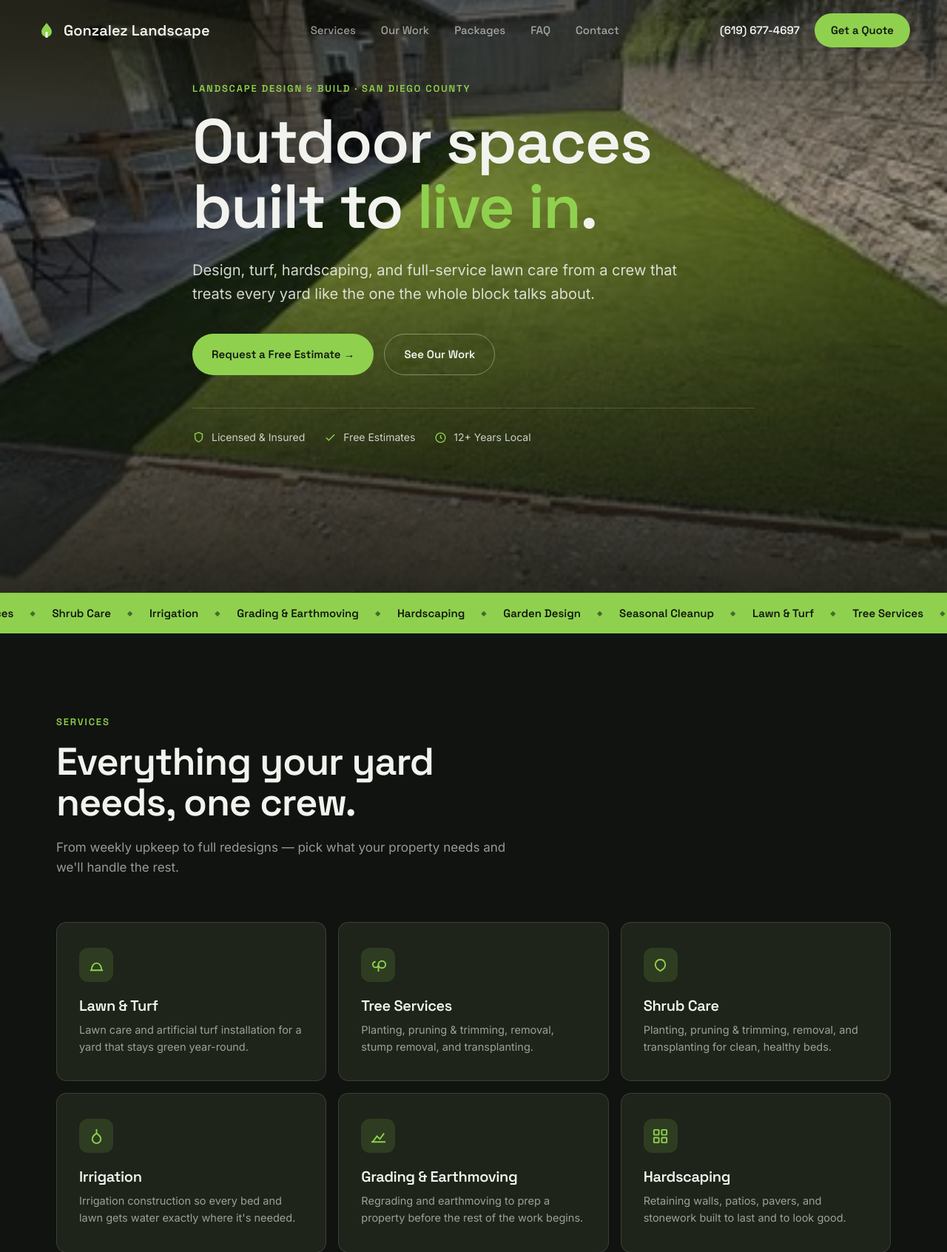
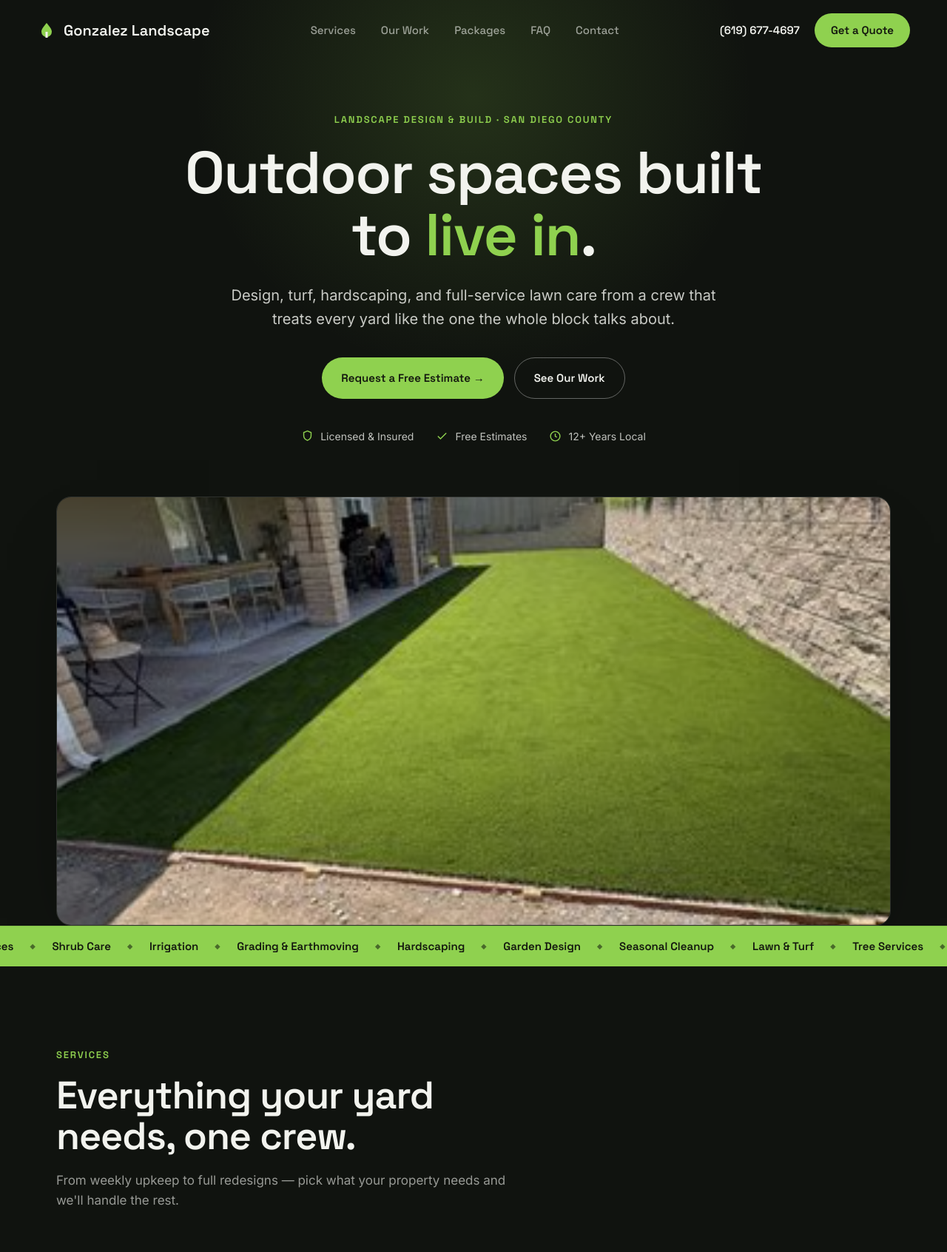
Before and after one commit to lukedivinere/Luciano-DiVinere---Claude-Code-Repository-1, a Python web app: template templates/landscaping-modern/index.html in a window 1280 px wide. Shown: the top 1692 px of the page at 74% size. Run offline with Jinja, Linux system fonts and the light colour scheme; the template is opened without the code that fills it, so the values that code supplies are empty.

Commit message:
Rework modern landscaping template: contained photos, no backgrounds
Per feedback, photos should appear as self-contained blocks that reveal on
scroll rather than sitting behind text:
- Hero: solid dark background with a framed showcase photo below the copy
  (reveals on scroll) instead of a full-bleed background image + overlay
- Testimonial: framed photo beside the quote instead of a background image
- Removed the .hero-bg / .quote-bg background-image treatments

Co-Authored-By: Claude Opus 4.8 <noreply@anthropic.com>
Claude-Session: https://claude.ai/code/session_01T5RdxHEWpgJtvnAMxpfjz6

```diff
--- a/templates/landscaping-modern/index.html
+++ b/templates/landscaping-modern/index.html
@@ -84,18 +84,22 @@
     .hamburger{display:flex;}
   }
 
-  /* ── hero ── */
-  .hero{position:relative;min-height:100svh;display:flex;align-items:flex-end;isolation:isolate;}
-  .hero-bg{position:absolute;inset:0;z-index:-2;width:100%;height:100%;object-fit:cover;}
-  .hero::after{content:"";position:absolute;inset:0;z-index:-1;background:linear-gradient(180deg, rgba(16,19,15,0.62) 0%, rgba(16,19,15,0.30) 34%, rgba(16,19,15,0.86) 100%);}
-  .hero-inner{padding:0 0 88px;max-width:760px;}
-  .hero h1{font-size:clamp(42px,7vw,84px);}
+  /* ── hero (solid dark — NO background photo; the photo below is a contained block) ── */
+  .hero{position:relative;padding:152px 0 0;text-align:center;overflow:hidden;}
+  .hero::before{content:"";position:absolute;top:-24%;left:50%;transform:translateX(-50%);width:860px;height:860px;max-width:130%;background:radial-gradient(circle, rgba(143,209,79,0.16), transparent 62%);z-index:0;pointer-events:none;}
+  .hero-inner{position:relative;z-index:1;max-width:880px;margin:0 auto;}
+  .hero .eyebrow{margin-bottom:18px;}
+  .hero h1{font-size:clamp(40px,6.6vw,80px);}
   .hero h1 em{font-style:normal;color:var(--accent);}
-  .hero p{margin:26px 0 0;font-size:clamp(17px,2vw,20px);color:rgba(242,243,238,0.86);max-width:52ch;}
-  .hero-actions{display:flex;gap:14px;margin-top:38px;flex-wrap:wrap;}
-  .hero-badges{display:flex;gap:26px;flex-wrap:wrap;margin-top:44px;padding-top:28px;border-top:1px solid rgba(255,255,255,0.16);font-size:14px;color:rgba(242,243,238,0.82);}
+  .hero p{margin:24px auto 0;font-size:clamp(17px,2vw,20px);color:rgba(242,243,238,0.82);max-width:56ch;}
+  .hero-actions{display:flex;gap:14px;margin-top:36px;flex-wrap:wrap;justify-content:center;}
+  .hero-badges{display:flex;gap:16px 30px;flex-wrap:wrap;justify-content:center;margin-top:40px;font-size:14px;color:rgba(242,243,238,0.78);}
   .hero-badges span{display:flex;align-items:center;gap:9px;}
   .hero-badges svg{width:17px;height:17px;color:var(--accent);flex:none;}
+  /* contained hero photo — framed block that reveals as you scroll, not a background */
+  .hero-showcase{max-width:1180px;margin:70px auto 0;padding:0 26px;}
+  .hero-showcase img{width:100%;height:clamp(300px,50vw,580px);object-fit:cover;border-radius:20px;border:1px solid var(--line);box-shadow:0 44px 100px -55px rgba(0,0,0,0.95);}
+  @media (max-width:860px){ .hero{padding-top:122px;} .hero-showcase{margin-top:44px;} .hero-showcase img{border-radius:14px;} }
 
   /* ── ticker ── */
   .ticker{background:var(--accent);color:#12160E;overflow:hidden;white-space:nowrap;border-top:1px solid rgba(0,0,0,0.1);}
@@ -164,13 +168,15 @@
   .pstep p{margin:0;color:var(--muted);font-size:14.5px;}
   @media (max-width:860px){ .process-list{grid-template-columns:1fr 1fr;} .pstep::after{display:none;} }
 
-  /* ── testimonial ── */
-  .quote{position:relative;isolation:isolate;text-align:center;}
-  .quote-bg{position:absolute;inset:0;z-index:-2;width:100%;height:100%;object-fit:cover;}
-  .quote::after{content:"";position:absolute;inset:0;z-index:-1;background:rgba(12,15,10,0.78);}
-  .quote .stars{color:var(--accent-2);font-size:20px;letter-spacing:3px;margin-bottom:22px;}
-  .quote blockquote{font-family:'Space Grotesk';font-weight:500;font-size:clamp(24px,3.4vw,40px);line-height:1.28;margin:0 auto;max-width:16ch;letter-spacing:-0.01em;}
-  .quote cite{display:block;margin-top:26px;font-style:normal;color:var(--muted);font-size:14.5px;}
+  /* ── testimonial (contained framed photo beside the quote — no background image) ── */
+  .quote{background:var(--panel);}
+  .quote .wrap{display:grid;grid-template-columns:0.92fr 1.08fr;gap:52px;align-items:center;}
+  .quote-media{border-radius:var(--radius);overflow:hidden;aspect-ratio:4/3.4;}
+  .quote-media img{width:100%;height:100%;object-fit:cover;}
+  .quote .stars{color:var(--accent-2);font-size:20px;letter-spacing:3px;margin-bottom:20px;}
+  .quote blockquote{font-family:'Space Grotesk';font-weight:500;font-size:clamp(24px,3.2vw,38px);line-height:1.28;margin:0;max-width:20ch;letter-spacing:-0.01em;}
+  .quote cite{display:block;margin-top:22px;font-style:normal;color:var(--muted);font-size:14.5px;}
+  @media (max-width:860px){ .quote .wrap{grid-template-columns:1fr;gap:30px;} }
 
   /* ── packages ── */
   .package-grid{display:grid;grid-template-columns:repeat(3,1fr);gap:18px;}
@@ -261,7 +267,6 @@
 <!-- ═══ HERO ═══ -->
 <span id="top"></span>
 <section class="hero">
-  <img class="hero-bg" src="images/backyard-turf-patio.png" alt="Backyard artificial turf lawn with a covered patio and stone retaining wall">
   <div class="wrap hero-inner">
     <div class="eyebrow">Landscape design &amp; build · <span data-site="serviceArea">San Diego County</span></div>
     <h1>Outdoor spaces built to <em>live in</em>.</h1>
@@ -275,6 +280,9 @@
       <span><svg viewBox="0 0 24 24" fill="none" stroke="currentColor" stroke-width="2"><path d="M20 6L9 17l-5-5"/></svg>Free Estimates</span>
       <span><svg viewBox="0 0 24 24" fill="none" stroke="currentColor" stroke-width="2"><circle cx="12" cy="12" r="9"/><path d="M12 7v5l3 2"/></svg>12+ Years Local</span>
     </div>
+  </div>
+  <div class="hero-showcase reveal">
+    <img src="images/backyard-turf-patio.png" alt="Backyard artificial turf lawn with a covered patio and stone retaining wall">
   </div>
 </section>
 
@@ -368,11 +376,13 @@
 
 <!-- ═══ TESTIMONIAL ═══ -->
 <section class="quote">
-  <img class="quote-bg" src="images/pergola-string-lights.png" alt="">
-  <div class="wrap">
-    <div class="stars" aria-label="Five out of five stars">★★★★★</div>
-    <blockquote>"Reliable, and quick to make things right."</blockquote>
-    <cite>— What customers keep saying</cite>
+  <div class="wrap reveal">
+    <div class="quote-media"><img src="images/pergola-string-lights.png" alt="Backyard cedar pergola with string lights at night"></div>
+    <div>
+      <div class="stars" aria-label="Five out of five stars">★★★★★</div>
+      <blockquote>"Reliable, and quick to make things right."</blockquote>
+      <cite>— What customers keep saying</cite>
+    </div>
   </div>
 </section>
 
```
